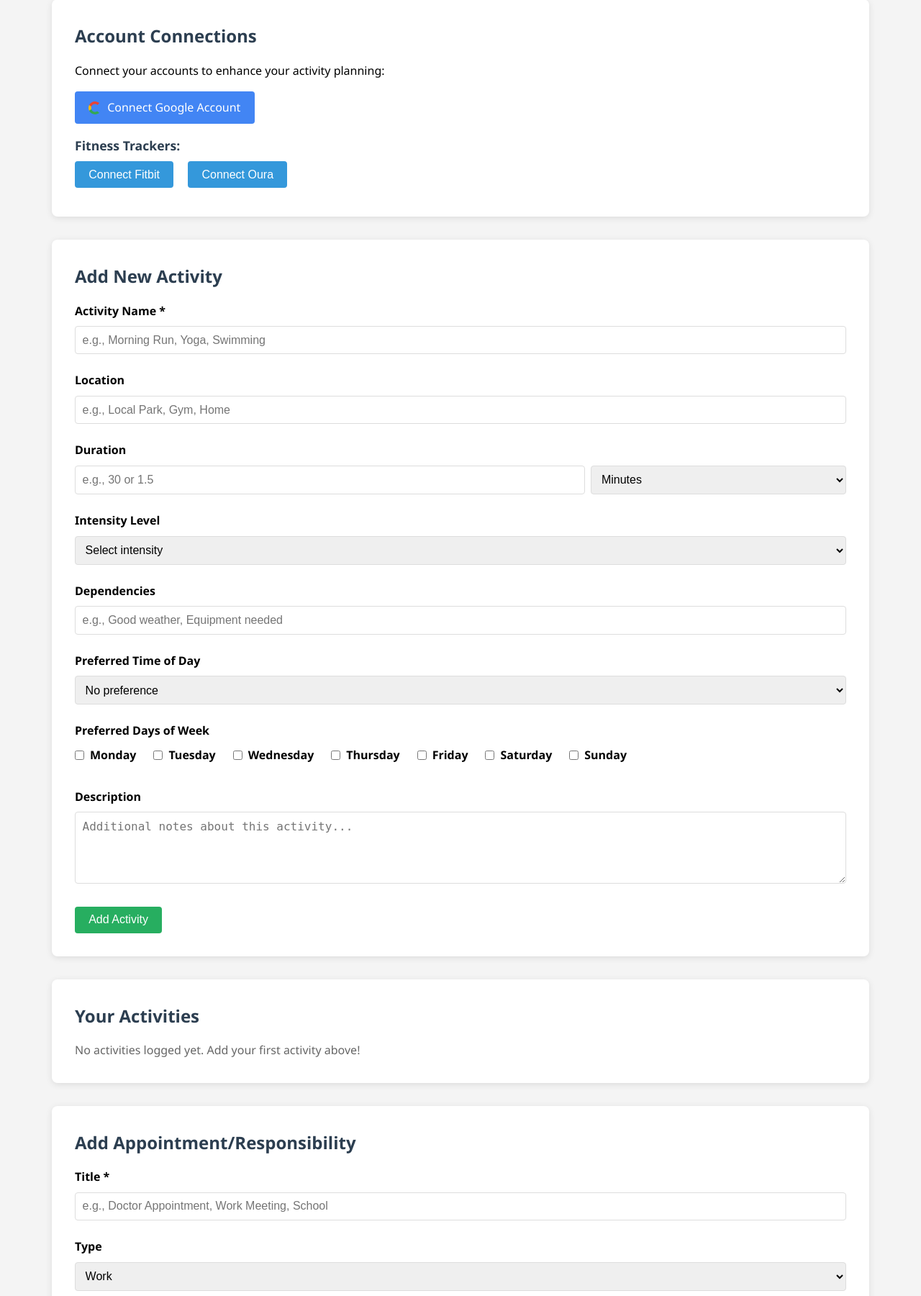
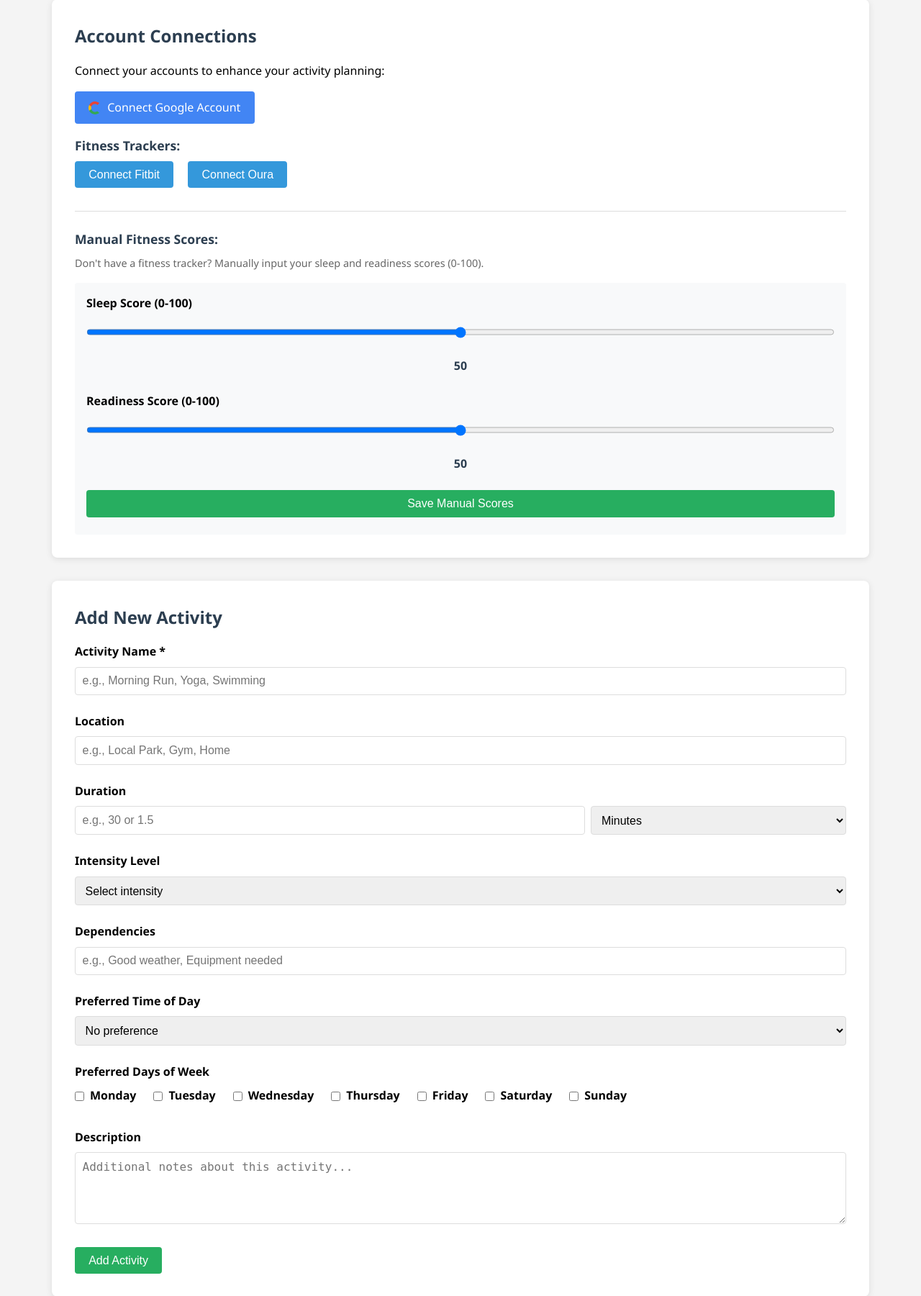
Before and after one commit to gyampols/Ai-Activity-Planner, a Flask app: page /log in a window 1280 px wide. Shown: the part 188-1989 px from the top of the page at 72% size. Run offline with Flask 3, Linux system fonts and the light colour scheme; the visitor is signed in with stand-in values (Sample User, id 1); data that the repository does not hold is empty; some libraries are stand-ins or nearby versions.

Commit message:
FIX: Multiple improvements and comprehensive user guide
OpenAI Model Fix:
- Revert from gpt-5 to gpt-4o (correct model name)
- GPT-5 not yet available in OpenAI API

Fitbit Readiness Score Fix:
- Remove automatic calculation of readiness from sleep data
- Fitbit Daily Readiness Score is a separate API metric
- Only use readiness score if available from Fitbit API
- Prevents mixing sleep efficiency with readiness

Manual Fitness Scores on Log Page:
- Add manual score input UI to Log page
- Interactive sliders for Sleep Score (0-100) and Readiness Score (0-100)
- Real-time value display
- Save button with success/error feedback
- Shows last update date
- Located after fitness tracker connections for better discoverability

Comprehensive README User Guide:
- Step-by-step instructions for using the app
- Detailed explanations of all features
- Activity and appointment setup examples
- Manual fitness score guidelines (what each score range means)
- Tips for best results
- Troubleshooting section
- Complete workflow from signup to calendar export

This makes the app more user-friendly and fixes critical bugs.

```diff
--- a/app.py
+++ b/app.py
@@ -5,7 +5,7 @@ A Flask application that helps users plan their weekly activities based on:
 - Weather forecasts
 - Biometric data (Fitbit, Oura)
 - Personal preferences
-- AI-powered suggestions using OpenAI GPT-5
+- AI-powered suggestions using OpenAI GPT-4
 
 Modular architecture:
 - config.py: All configuration and environment variables
--- a/routes/planning.py
+++ b/routes/planning.py
@@ -161,9 +161,9 @@ def generate_plan():
             # Return mock response if no API key
             return jsonify(_generate_mock_plan(activities, now, weather_forecast))
 
-        # Make OpenAI API call with GPT-5
+        # Make OpenAI API call with latest model
         response = openai_client.chat.completions.create(
-            model="gpt-5",
+            model="gpt-4o",
             messages=[
                 {"role": "system", "content": "You are a helpful fitness and activity planning assistant. Always respond with valid JSON format."},
                 {"role": "user", "content": prompt}
--- a/templates/log.html
+++ b/templates/log.html
@@ -65,6 +65,44 @@
                 <button type="submit" class="btn" style="background: #dc3545; color: white;">Disconnect</button>
             </form>
             {% endif %}
+        </div>
+    </div>
+
+    <!-- Manual Fitness Score Input -->
+    <div style="margin-top: 1.5rem; padding-top: 1.5rem; border-top: 1px solid #ddd;">
+        <h3 style="font-size: 1.1rem; margin-bottom: 0.5rem;">Manual Fitness Scores:</h3>
+        <p style="font-size: 0.9rem; color: #666; margin-bottom: 1rem;">
+            Don't have a fitness tracker? Manually input your sleep and readiness scores (0-100).
+            {% if current_user.manual_score_date %}
+            <br><span style="color: #27ae60;">Last updated: {{ current_user.manual_score_date.strftime('%B %d, %Y') }}</span>
+            {% endif %}
+        </p>
+
+        <div style="background: #f8f9fa; padding: 1rem; border-radius: 4px;">
+            <div class="form-group">
+                <label for="manual_sleep_score">Sleep Score (0-100)</label>
+                <input type="range" id="manual_sleep_score" name="manual_sleep_score"
+                       min="0" max="100" value="{{ current_user.manual_sleep_score or 50 }}"
+                       style="width: 100%;">
+                <div style="text-align: center; font-weight: bold; color: #2c3e50; margin-top: 0.5rem;">
+                    <span id="sleep_score_value">{{ current_user.manual_sleep_score or 50 }}</span>
+                </div>
+            </div>
+
+            <div class="form-group">
+                <label for="manual_readiness_score">Readiness Score (0-100)</label>
+                <input type="range" id="manual_readiness_score" name="manual_readiness_score"
+                       min="0" max="100" value="{{ current_user.manual_readiness_score or 50 }}"
+                       style="width: 100%;">
+                <div style="text-align: center; font-weight: bold; color: #2c3e50; margin-top: 0.5rem;">
+                    <span id="readiness_score_value">{{ current_user.manual_readiness_score or 50 }}</span>
+                </div>
+            </div>
+
+            <button id="save_manual_scores" class="btn btn-success" style="width: 100%;">
+                Save Manual Scores
+            </button>
+            <div id="manual_scores_message" style="margin-top: 0.5rem; text-align: center;"></div>
         </div>
     </div>
 </div>
@@ -638,5 +676,45 @@ window.onclick = function(event) {
         closeEditAppointmentModal();
     }
 }
+
+// Manual fitness scores functionality
+document.getElementById('manual_sleep_score').addEventListener('input', function(e) {
+    document.getElementById('sleep_score_value').textContent = e.target.value;
+});
+
+document.getElementById('manual_readiness_score').addEventListener('input', function(e) {
+    document.getElementById('readiness_score_value').textContent = e.target.value;
+});
+
+document.getElementById('save_manual_scores').addEventListener('click', function() {
+    const sleepScore = parseInt(document.getElementById('manual_sleep_score').value);
+    const readinessScore = parseInt(document.getElementById('manual_readiness_score').value);
+    const messageDiv = document.getElementById('manual_scores_message');
+
+    fetch('/update_manual_scores', {
+        method: 'POST',
+        headers: {
+            'Content-Type': 'application/json',
+        },
+        body: JSON.stringify({
+            sleep_score: sleepScore,
+            readiness_score: readinessScore
+        })
+    })
+    .then(response => response.json())
+    .then(data => {
+        if (data.success) {
+            messageDiv.innerHTML = '<span style="color: #27ae60;">✓ Scores saved successfully!</span>';
+            setTimeout(() => {
+                messageDiv.innerHTML = '';
+            }, 3000);
+        } else {
+            messageDiv.innerHTML = '<span style="color: #e74c3c;">Error: ' + data.error + '</span>';
+        }
+    })
+    .catch(error => {
+        messageDiv.innerHTML = '<span style="color: #e74c3c;">Error saving scores</span>';
+    });
+});
 </script>
 {% endblock %}
```
Also changed, not shown: routes/integrations.py (+2 -19 lines), README.md.
